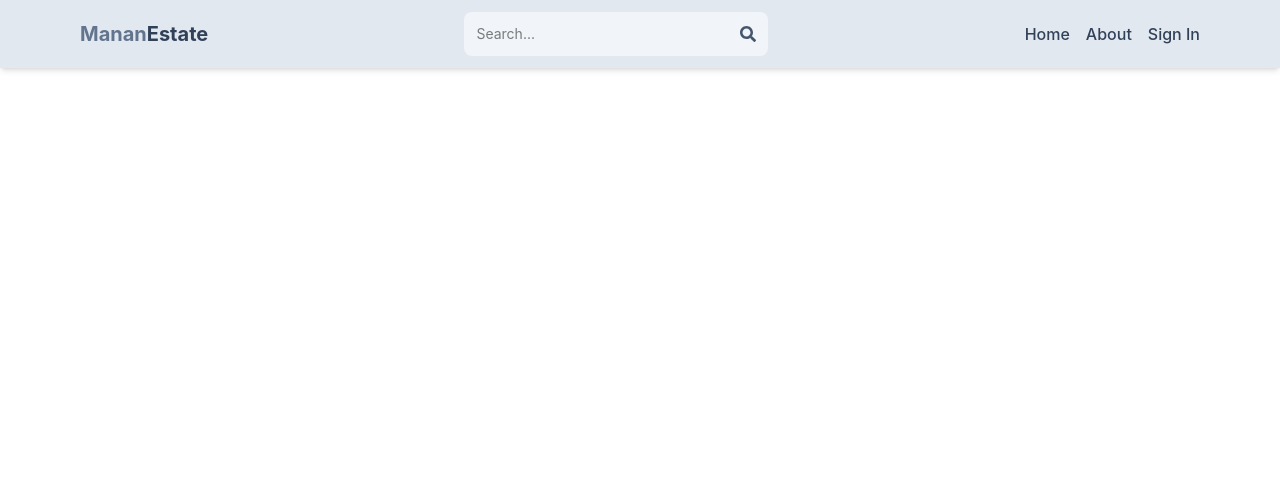
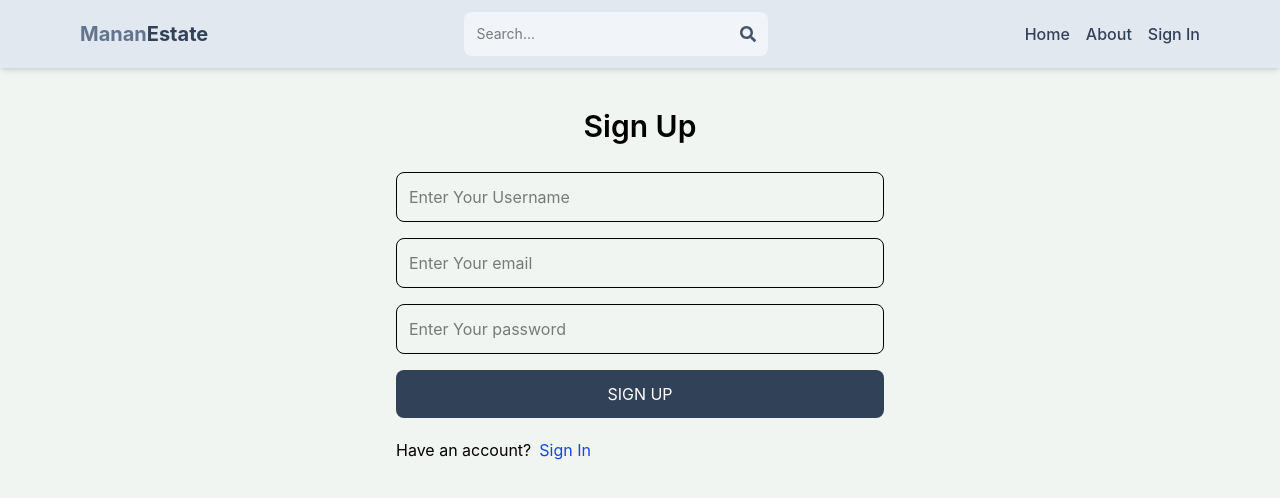
Before and after one commit to manan-me/MERN-STACK-Projects, a React (Vite) app in the folder Real_Estate/client/: page /sign-up in a window 1280 px wide. Shown: the top 498 px of the page. Built offline with nearby package versions, Linux system fonts and the light colour scheme.

Commit message:
SignUp page ui

```diff
--- a/Real_Estate/client/src/App.jsx
+++ b/Real_Estate/client/src/App.jsx
@@ -1,10 +1,10 @@
 import {BrowserRouter, Routes, Route} from "react-router-dom"
 import Home from "./pages/Home"
 import SignIn from "./pages/SignIn"
-import SignOut from "./pages/SignOut"
 import Profile from "./pages/Profile"
 import About from "./pages/about"
 import Header from "./Components/Header"
+import SignUp from "./pages/SignUp"
 export default function App() {
   return (
     <BrowserRouter>
@@ -12,7 +12,7 @@
      <Routes>
       <Route path="/" element={<Home/>} />
       <Route path="/sign-in" element={<SignIn/>} />
-      <Route path="/sign-out" element={<SignOut/>} />
+      <Route path="/sign-up" element={<SignUp/>} />
       <Route path="/me" element={<Profile/>} />
       <Route path="/about" element={<About/>} />
      </Routes>
--- a/Real_Estate/client/src/index.css
+++ b/Real_Estate/client/src/index.css
@@ -1 +1,5 @@
 @import "tailwindcss";
+
+body{
+    background-color: rgb(241, 245, 241);
+}
--- a/Real_Estate/client/src/pages/SignOut.jsx
+++ /dev/null
@@ -1,8 +0,0 @@
-
-function SignOut() {
-  return (
-    <div>SignOut</div>
-  )
-}
-
-export default SignOut
--- /dev/null
+++ b/Real_Estate/client/src/pages/SignUp.jsx
@@ -0,0 +1,21 @@
+import { Link } from 'react-router-dom'
+
+function SignUp() {
+  return (
+    <div className="p-3 max-w-lg mx-auto">
+      <h1 className="text-3xl text-center font-semibold my-7">Sign Up</h1>
+      <form className="flex flex-col gap-4">
+        <input type="text" placeholder="Enter Your Username" className="border p-3 rounded-lg" />
+        <input type="text" placeholder="Enter Your email" className="border p-3 rounded-lg" />
+        <input type="text" placeholder="Enter Your password" className="border p-3 rounded-lg" />
+        <button className="uppercase bg-slate-700 text-white p-3 rounded-lg hover:opacity-95">Sign Up</button>
+      </form>
+      <div className="flex gap-2 mt-5">
+        <p>Have an account?</p>
+        <Link to={"/sign-in"} className="text-blue-700">Sign In</Link>
+      </div>
+    </div>
+  )
+}
+
+export default SignUp
```
